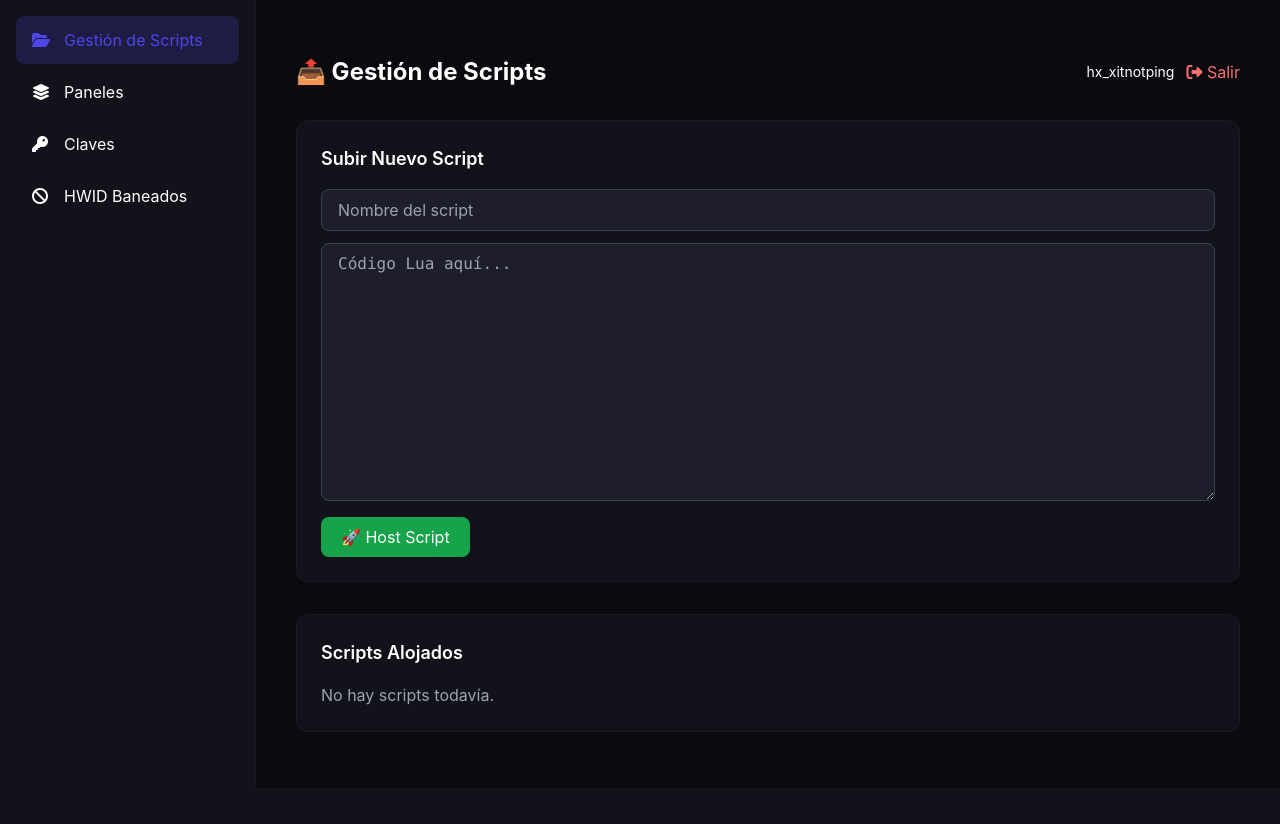
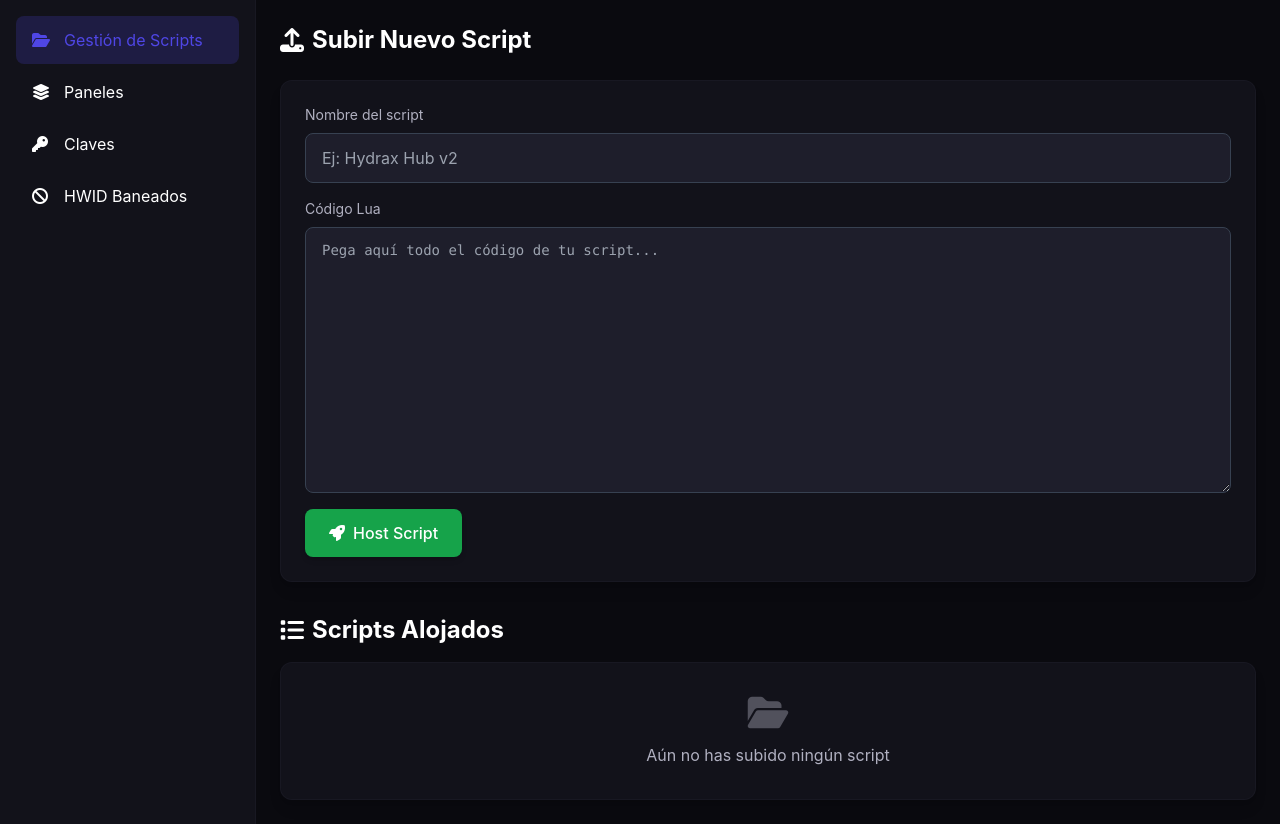
Before and after one commit to leivagaonahernanely-web/Protegetuscriptlua, a Flask app: page / in a window 1280 px wide. Shown: the part 85-909 px from the top of the page. Before the commit the page ends 790 px from the top, so only its background shows below. Run offline with Flask 3, Linux system fonts and the light colour scheme; a user stored in the database is signed in; data that the repository does not hold is empty; some libraries are stand-ins or nearby versions.

Commit message:
Update index.html

```diff
--- a/templates/index.html
+++ b/templates/index.html
@@ -1,34 +1,45 @@
 {% extends "base.html" %}
 {% block content %}
-<div class="container mx-auto px-4 py-8 max-w-6xl">
-    <div class="flex justify-between items-center mb-8">
-        <h1 class="text-2xl font-bold">📤 Gestión de Scripts</h1>
-        <div class="flex items-center gap-3">
-            <span class="text-sm">{{ user.username }}</span>
-            <a href="/logout" class="text-red-400 hover:text-red-300"><i class="fa-solid fa-sign-out-alt"></i> Salir</a>
+<div class="max-w-5xl mx-auto">
+    <h2 class="text-2xl font-bold mb-6 flex items-center gap-2">
+        <i class="fa-solid fa-upload"></i> Subir Nuevo Script
+    </h2>
+
+    <div class="bg-card p-6 rounded-xl border border-secondary/50 mb-8 shadow-lg">
+        <div class="space-y-4">
+            <div>
+                <label class="block text-sm text-textGray mb-2">Nombre del script</label>
+                <input type="text" id="scriptName" placeholder="Ej: Hydrax Hub v2" class="w-full bg-secondary border border-gray-700 rounded-lg px-4 py-3 focus:outline-none focus:ring-2 focus:ring-primary/50 transition-all">
+            </div>
+            <div>
+                <label class="block text-sm text-textGray mb-2">Código Lua</label>
+                <textarea id="scriptContent" rows="12" placeholder="Pega aquí todo el código de tu script..." class="w-full bg-secondary border border-gray-700 rounded-lg px-4 py-3 font-mono text-sm focus:outline-none focus:ring-2 focus:ring-primary/50 transition-all"></textarea>
+            </div>
+            <button onclick="subirScript()" class="w-full md:w-auto bg-green-600 hover:bg-green-500 px-6 py-3 rounded-lg font-medium flex items-center justify-center gap-2 transition-all shadow-md">
+                <i class="fa-solid fa-rocket"></i> Host Script
+            </button>
         </div>
     </div>
 
-    <div class="bg-card p-6 rounded-xl border border-secondary/70 mb-8">
-        <h3 class="text-lg font-semibold mb-4">Subir Nuevo Script</h3>
-        <input type="text" id="scriptName" placeholder="Nombre del script" class="w-full bg-secondary border border-gray-700 rounded-lg px-4 py-2 mb-3">
-        <textarea id="scriptContent" rows="10" placeholder="Código Lua aquí..." class="w-full bg-secondary border border-gray-700 rounded-lg px-4 py-2 mb-4 font-mono"></textarea>
-        <button onclick="subirScript()" class="bg-green-600 hover:bg-green-500 px-5 py-2 rounded-lg">🚀 Host Script</button>
-    </div>
+    <h2 class="text-2xl font-bold mb-4 flex items-center gap-2">
+        <i class="fa-solid fa-list"></i> Scripts Alojados
+    </h2>
 
-    <div class="bg-card p-6 rounded-xl border border-secondary/70">
-        <h3 class="text-lg font-semibold mb-4">Scripts Alojados</h3>
+    <div class="bg-card rounded-xl border border-secondary/50 overflow-hidden shadow-lg">
         {% if scripts %}
-        <div class="space-y-3">
+        <div class="divide-y divide-secondary/50">
             {% for s in scripts %}
-            <div class="bg-secondary/40 p-3 rounded-lg flex justify-between items-center">
-                <span>{{ s.name }}</span>
-                <code class="text-xs text-gray-300">/scripts/hosted/{{ s.file_hash }}.lua</code>
+            <div class="p-4 hover:bg-secondary/30 transition-colors">
+                <h3 class="font-semibold text-lg mb-1">{{ s.name }}</h3>
+                <p class="text-textGray text-sm font-mono break-all">URL: https://{{ request.host }}/scripts/hosted/{{ s.file_hash }}.lua</p>
             </div>
             {% endfor %}
         </div>
         {% else %}
-        <p class="text-gray-400">No hay scripts todavía.</p>
+        <div class="p-8 text-center text-textGray">
+            <i class="fa-solid fa-folder-open text-4xl mb-3 opacity-40"></i>
+            <p>Aún no has subido ningún script</p>
+        </div>
         {% endif %}
     </div>
 </div>
@@ -37,7 +48,7 @@
 function subirScript() {
     const nombre = document.getElementById('scriptName').value.trim();
     const codigo = document.getElementById('scriptContent').value.trim();
-    if (!nombre || !codigo) return alert('Completa todos los campos');
+    if (!nombre || !codigo) return alert('⚠️ Completa todos los campos');
     fetch('/api/upload-script', {
         method: 'POST',
         headers: {'Content-Type': 'application/json'},
@@ -46,9 +57,9 @@ function subirScript() {
     .then(r => r.json())
     .then(d => {
         if (d.success) {
-            alert(`✅ Subido!\nURL: ${d.url}`);
+            alert(`✅ Subido correctamente!\nURL: ${d.url}`);
             location.reload();
-        } else alert('❌ Error al subir');
+        } else alert('❌ Error al subir el script');
     });
 }
 </script>
```
